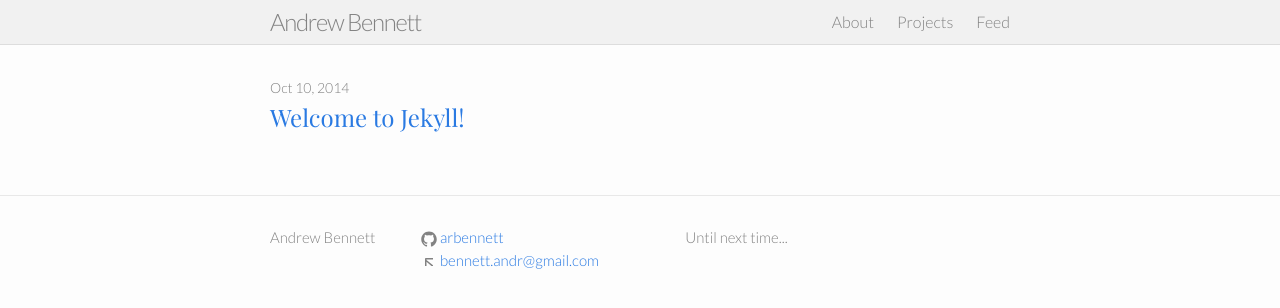
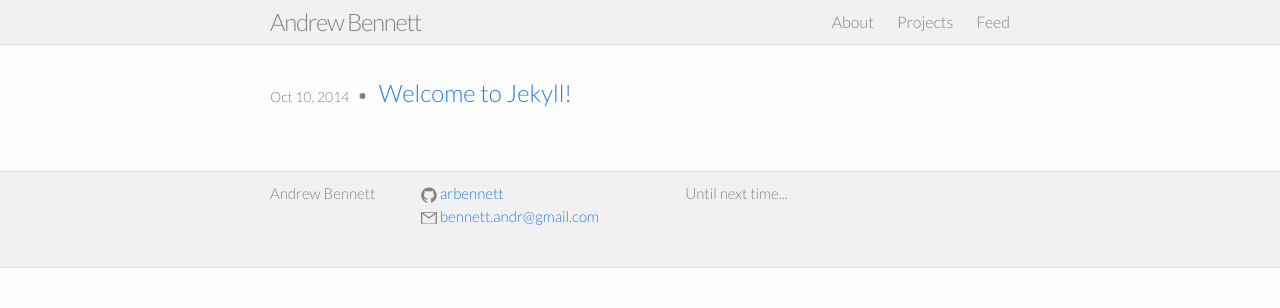
Before and after one commit to arbennett/arbennett.github.io, a Jekyll site: the page built from index.html, in a window 1280 px wide. Shown: the top 308 px of the page. Built offline with Jekyll 4.4.1, drawn with Linux system fonts in a browser that asks for light colours.

Commit message:
Updating layout more.  Got the mail icon fixed across all browsers by designing my own icon.  Also set up the post listing to be a bit prettier.

```diff
--- a/_includes/footer.html
+++ b/_includes/footer.html
@@ -29,9 +29,7 @@
 		  <li>
 		  	<a href="mailto:{{ site.email }}">
 		  	  <span class="icon  icon--email">
-		  	    <svg viewBox="0 0 16 16" transform="scale(0.5,0.5)">
-		  	      <path fill="#828282" d="M 30,0 H 2 C 0.896,0 0,0.896 0,2 v 22 c 0,1.105 0.896,2 2,2 h 28 c 1.105,0 2,-0.895 2,-2 V 2 C 32,0.896 31.105,0 30,0 z M 29,23 H 3 V 7.701 l 11.714,9.83 C 15.087,17.843 15.544,18 16,18 c 0.457,0 0.913,-0.157 1.286,-0.469 L 29,7.701 V 23 z M 29,3.785 16,14.693 3,3.785 V 3 h 26 v 0.785 z"/>
-                </svg>
+		  	    <img src="{{ site.baseurl }}/imgs/mail.svg">
 		  	  </span class="username">{{ site.email }}</span>
 		  	</a>
 		  </li>
--- a/_sass/_base.scss
+++ b/_sass/_base.scss
@@ -7,8 +7,6 @@
     margin: 0;
     padding: 0;
 }
-
-
 
 /**
  * Basic styling
@@ -99,7 +97,6 @@
 
     &:hover {
         color: $text-color;
-        text-decoration: underline;
     }
 }
 
--- a/_sass/_layout.scss
+++ b/_sass/_layout.scss
@@ -94,8 +94,10 @@
  * Site footer
  */
 .site-footer {
-    border-top: 1px solid $grey-color-light;
-    padding: $spacing-unit 0;
+    border-top: 1px solid #dddddd;
+    border-bottom: 1px solid #dddddd;
+    background-color: #f1f1f1;
+    padding: 10px 0;
 }
 
 .footer-heading {
--- a/index.html
+++ b/index.html
@@ -7,10 +7,12 @@
   <ul class="post-list">
     {% for post in site.posts %}
       <li>
-        <span class="post-meta">{{ post.date | date: "%b %-d, %Y" }}</span>
-        <h4>
+        <span class="post-meta">{{ post.date | date: "%b %-d, %Y" }}
+          <svg height="16" width="24">
+            <circle cx="10.5" cy="10" r="3" stroke="#828282" stroke-width="0" fill="#828282" />
+          </svg>
           <a class="post-link" href="{{ post.url | prepend: site.baseurl }}">{{ post.title }}</a>
-        </h4>
+        </span>
       </li>
     {% endfor %}
   </ul>
```
Also changed, not shown: imgs/mail.svg (added).
